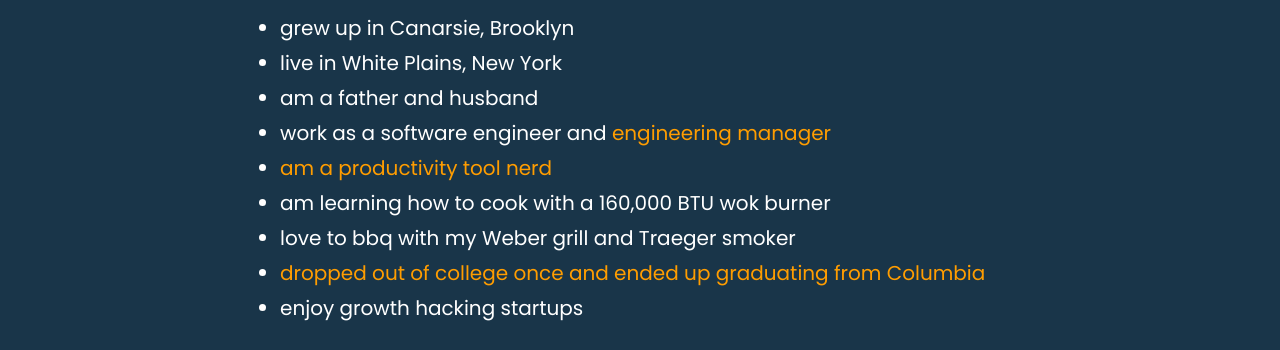
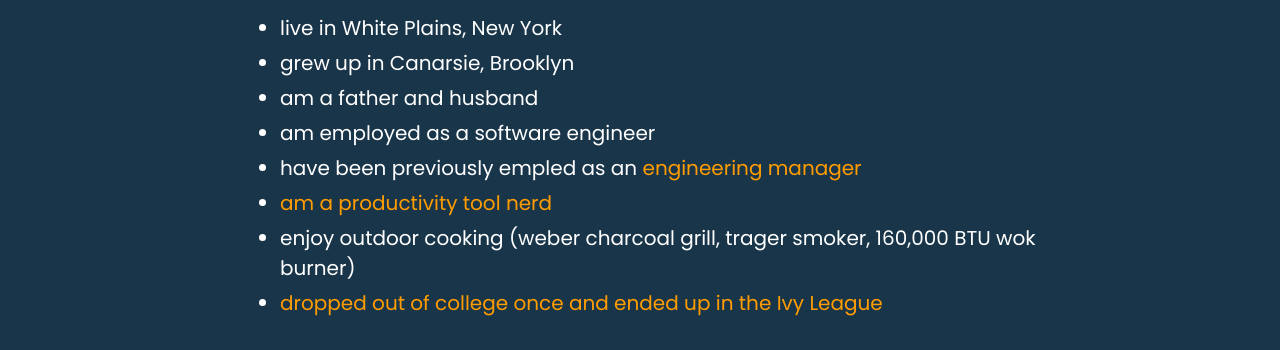
Before and after one commit to patleeman/patricklee.nyc, an Eleventy site: page index.md in a window 1280 px wide. Shown: the part 299-649 px from the top of the page. Built offline with nearby package versions, Linux system fonts and the light colour scheme; Eleventy itself is replaced by a stand-in of ours; files that its build step writes are made by us from their sources; what eleventy-sass would draw is missing.

Commit message:
Update home page

```diff
--- a/index.md
+++ b/index.md
@@ -5,15 +5,14 @@ title: An Introduction to Patrick
 
 ## Hi! I'm Patrick! I...
 
+- live in White Plains, New York
 - grew up in Canarsie, Brooklyn
-- live in White Plains, New York
 - am a father and husband
-- work as a software engineer and [engineering manager](/blog/the-grug-brained-manager/)
+- am employed as a software engineer
+- have been previously empled as an [engineering manager](/blog/the-grug-brained-manager/)
 - [am a productivity tool nerd](/blog/note-taking-hell/)
-- am learning how to cook with a 160,000 BTU wok burner
-- love to bbq with my Weber grill and Traeger smoker
-- [dropped out of college once and ended up graduating from Columbia](/blog/from-community-college-to-columbia/)
-- enjoy growth hacking startups
+- enjoy outdoor cooking (weber charcoal grill, trager smoker, 160,000 BTU wok burner)
+- [dropped out of college once and ended up in the Ivy League](/blog/from-community-college-to-columbia/)
 
 ## Learn more
 
```
